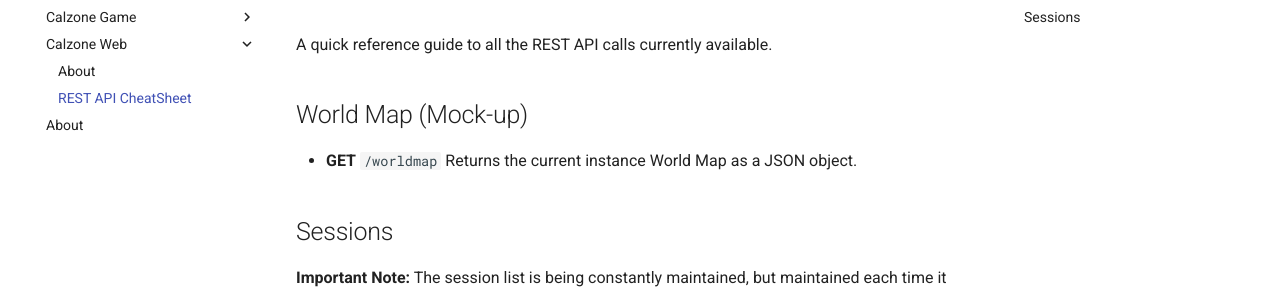
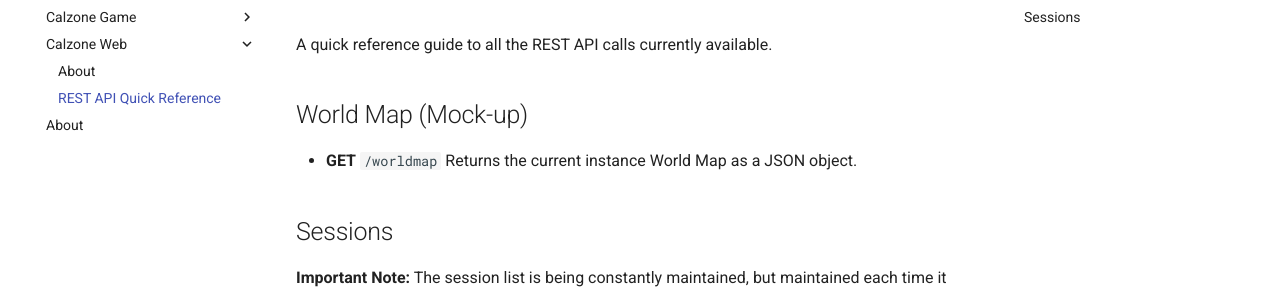
Before and after one commit to TailTwistStudios/Project-Calzone-Docs, an MkDocs documentation site: the page built from docs/web/REST API Quick Reference.md, in a window 1280 px wide. Shown: the part 148-437 px from the top of the page. Built offline with MkDocs 1.6.1 and Material for MkDocs 9.7.7, drawn with Linux system fonts in a browser that asks for light colours.

Commit message:
Changed name of CheatSheet to QuickReference

```diff
--- a/mkdocs.yml
+++ b/mkdocs.yml
@@ -6,7 +6,7 @@ nav:
     - About: "game/index.md"
   - Calzone Web:
     - About: "web/index.md"
-    - REST API CheatSheet: "web/REST API CheatSheet.md"
+    - REST API Quick Reference: "web/REST API Quick Reference.md"
   - About: about.md
 
 theme:
```
Also changed, not shown: docs/web/REST API Quick Reference.md (renamed from docs/web/REST API CheatSheet.md).
